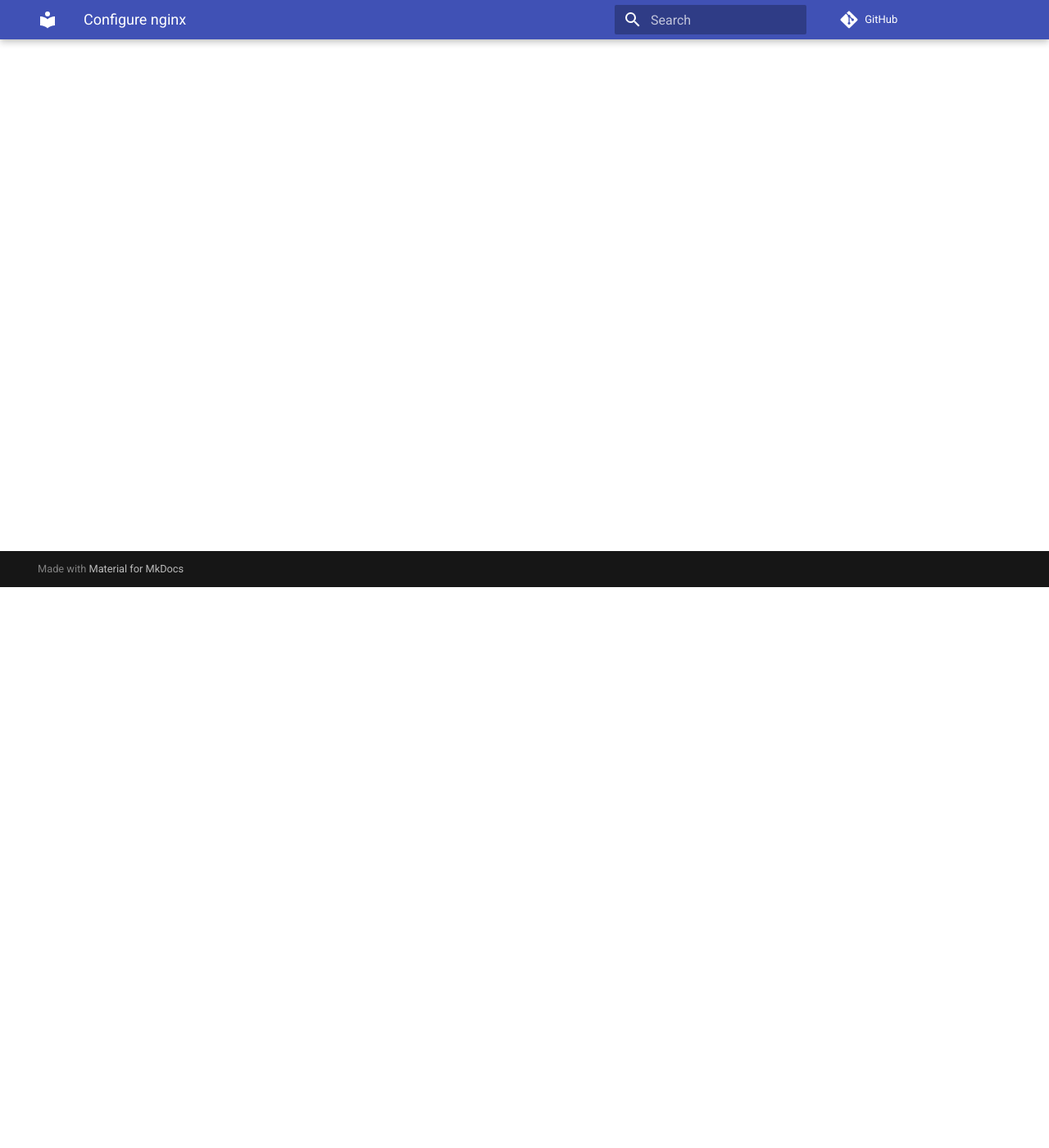
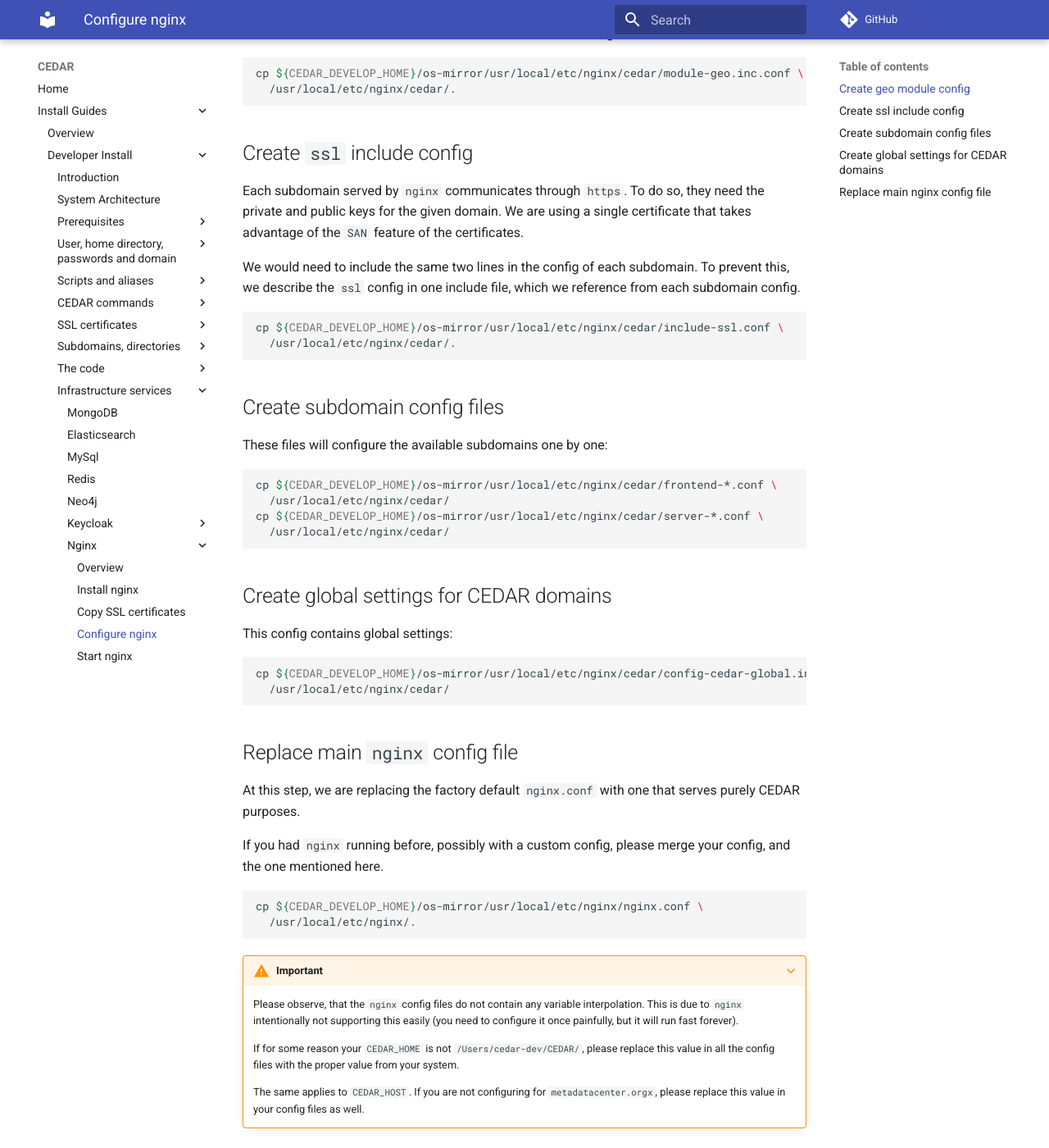
Before and after one commit to metadatacenter/cedar-mkdocs, an MkDocs documentation site: the page built from docs/install-developer/infra-nginx-configure.md, in a window 1280 px wide and 1400 px high, scrolled down 684 px. Shown: the whole window at 82% size. Built offline with MkDocs 1.6.1 and Material for MkDocs 9.7.7, drawn with Linux system fonts in a browser that asks for light colours; comment, search, counter and statistics services are not loaded; some of the changed text lies outside the part shown.

Commit message:
Nginx finished

````diff
--- a/docs/install-developer/infra-nginx-configure.md
+++ b/docs/install-developer/infra-nginx-configure.md
@@ -1 +1,83 @@
 # Configure nginx
+
+Configuring `nginx` for CEDAR would involve a huge amount of editing.
+
+Because of this, we provide ready-made config files that you will need to put in the
+proper place, and link them under the main `nginx` configuration.
+
+Please follow these steps, and try to familiarize with the config file meaning.
+
+???+ success "nginx"
+
+    Once configured, `nginx` will work without any further intervention.
+    However, it will be useful to understand what it actually does for CEDAR.
+
+???+ note "nginx config"
+
+    The way of configuring `nginx` for CEDAR could be regarded as not totally aligning with the *nginx-way* (custom directory holding the configs).
+
+    However, we decided to go this way for the readability and maintainability.
+
+## Create `geo` module config
+
+This module is meant to be used for geolocation configuration.
+We use it in CEDAR to set boolean variable that later will have an effect on the main configuration.
+
+```sh
+cp ${CEDAR_DEVELOP_HOME}/os-mirror/usr/local/etc/nginx/cedar/module-geo.inc.conf \
+  /usr/local/etc/nginx/cedar/.
+```
+
+## Create `ssl` include config
+
+Each subdomain served by `nginx` communicates through `https`.
+To do so, they need the private and public keys for the given domain.
+We are using a single certificate that takes advantage of the `SAN` feature of the certificates.
+
+We would need to include the same two lines in the config of each subdomain.
+To prevent this, we describe the `ssl` config in one include file, which we reference from each subdomain config.
+
+```sh
+cp ${CEDAR_DEVELOP_HOME}/os-mirror/usr/local/etc/nginx/cedar/include-ssl.conf \
+  /usr/local/etc/nginx/cedar/.
+```
+
+## Create subdomain config files
+
+These files will configure the available subdomains one by one:
+
+```sh
+cp ${CEDAR_DEVELOP_HOME}/os-mirror/usr/local/etc/nginx/cedar/frontend-*.conf \
+  /usr/local/etc/nginx/cedar/
+cp ${CEDAR_DEVELOP_HOME}/os-mirror/usr/local/etc/nginx/cedar/server-*.conf \
+  /usr/local/etc/nginx/cedar/
+```
+
+## Create global settings for CEDAR domains
+
+This config contains global settings:
+
+```sh
+cp ${CEDAR_DEVELOP_HOME}/os-mirror/usr/local/etc/nginx/cedar/config-cedar-global.inc.conf \
+  /usr/local/etc/nginx/cedar/
+```
+
+## Replace main `nginx` config file
+
+At this step, we are replacing the factory default `nginx.conf` with one that serves purely CEDAR purposes.
+
+If you had `nginx` running before, possibly with a custom config, please merge your config, and the one mentioned here.
+
+```sh
+cp ${CEDAR_DEVELOP_HOME}/os-mirror/usr/local/etc/nginx/nginx.conf \
+  /usr/local/etc/nginx/.
+```
+
+???+ warning "Important"
+
+    Please observe, that the `nginx` config files do not contain any variable interpolation.
+    This is due to `nginx` intentionally not supporting this easily (you need to configure it once painfully, but it will run fast forever).
+
+    If for some reason your `CEDAR_HOME` is not `/Users/cedar-dev/CEDAR/`, please replace this value in all the config files with the proper value from your system.
+
+    The same applies to `CEDAR_HOST`. If you are not configuring for `metadatacenter.orgx`, please replace this value in your config files as well.
--- a/mkdocs.yml
+++ b/mkdocs.yml
@@ -78,3 +78,4 @@
                     - install-developer/infra-nginx-install.md
                     - install-developer/infra-nginx-certificates.md
                     - install-developer/infra-nginx-configure.md
+                    - install-developer/infra-nginx-start.md
````
Also changed, not shown: docs/install-developer/infra-nginx-start.md (added, +26 -0 lines).
